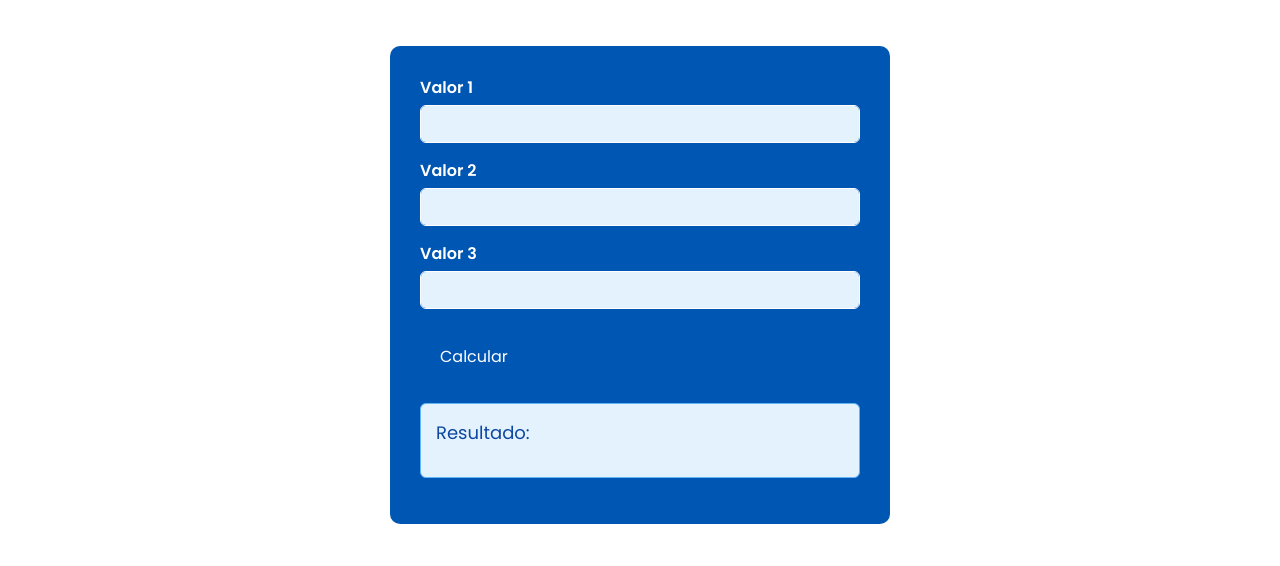
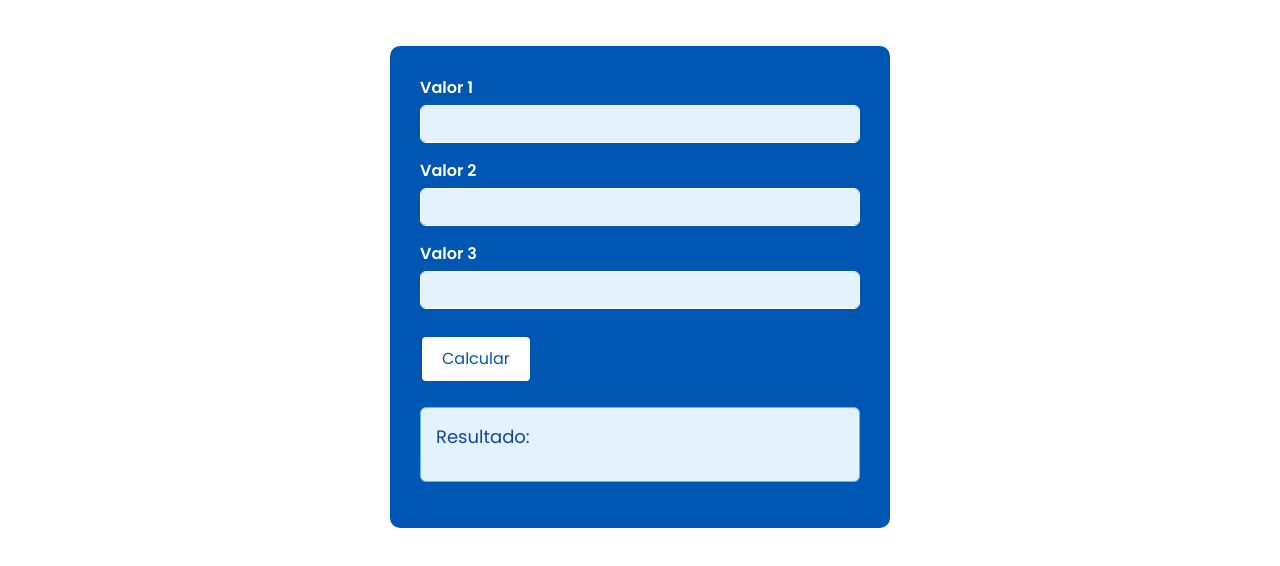
Before and after one commit to kymuray/JS, a plain HTML site: page calculo.html in a window 1280 px wide. Shown: the part 64-630 px from the top of the page. Drawn offline with nearby package versions, Linux system fonts and the light colour scheme.

Commit message:
Update calculo.html

```diff
--- a/calculo.html
+++ b/calculo.html
@@ -74,19 +74,20 @@
 
 /* Botão de calcular */
 .form-container #calcular {
-  background-color: #0056b3;
-  border: none;
-  color: white;
+  background-color: #ffffff; /* branco */
+  border: 2px solid #0056b3; /* borda azul principal */
+  color: #0056b3; /* texto azul principal */
   padding: 10px 20px;
   font-size: 16px;
   border-radius: 6px;
   cursor: pointer;
-  transition: background-color 0.3s ease;
+  transition: background-color 0.3s ease, color 0.3s ease;
   margin-top: 10px;
 }
 
 .form-container #calcular:hover {
-  background-color: rgb(55, 139, 230); /* azul escuro */
+  background-color: rgb(55, 139, 230); /* azul escuro no hover */
+  color: #ffffff; /* texto branco no hover */
 }
 
 /* Resultado */
```
